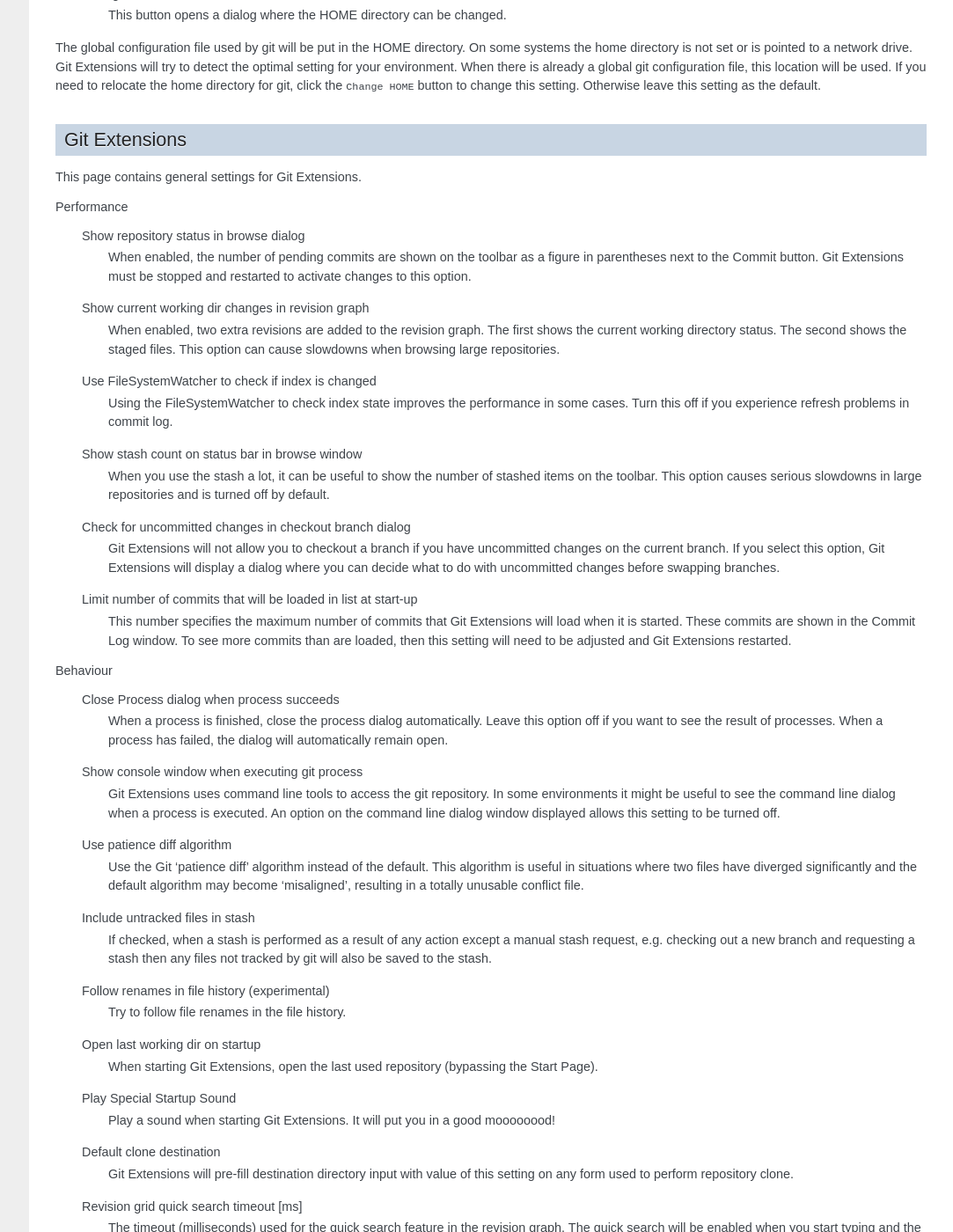
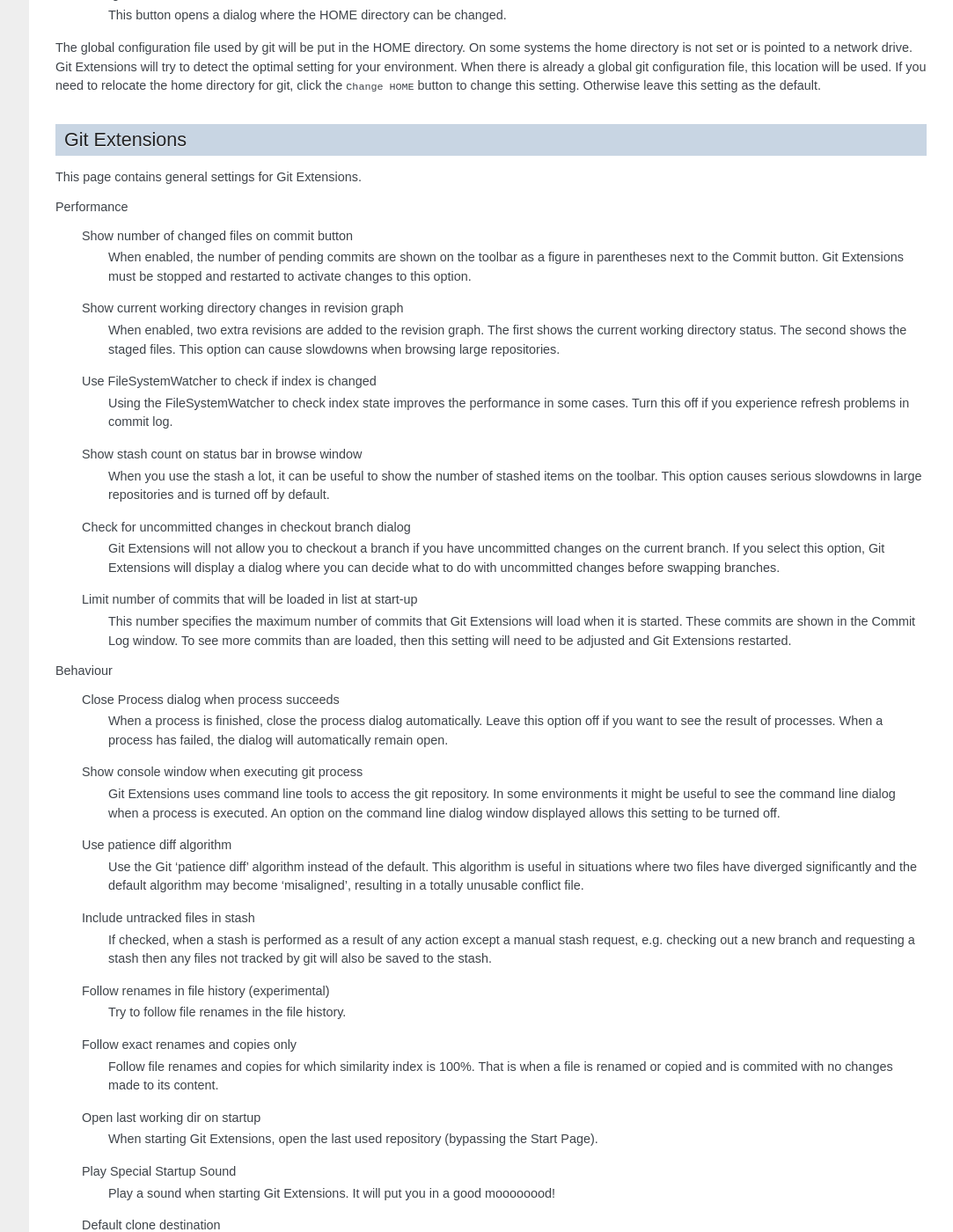
Before and after one commit to martinqt/GitExtensionsDoc, a Sphinx documentation site: the page built from source/settings.rst, in a window 1280 px wide and 1400 px high, scrolled down 1957 px. Shown: the whole window at 88% size, without its empty margins (197-1280 px from the left). Built offline with Sphinx 7.4.7, drawn with Linux system fonts in a browser that asks for light colours.

Commit message:
Git Extensions settings page updated.

```diff
--- a/source/settings.rst
+++ b/source/settings.rst
@@ -87,13 +87,13 @@
 
   .. settingsgroup:: Performance
 
-    .. setting:: Show repository status in browse dialog
+    .. setting:: Show number of changed files on commit button
       :id: changes-no
 
       When enabled, the number of pending commits are shown on the toolbar as a figure in parentheses next to the Commit button.
       Git Extensions must be stopped and restarted to activate changes to this option.
 
-    .. setting:: Show current working dir changes in revision graph
+    .. setting:: Show current working directory changes in revision graph
       :id: working-dir-changes
 
       When enabled, two extra revisions are added to the revision graph.
@@ -159,6 +159,12 @@
       :id: follow-renames
 
       Try to follow file renames in the file history.
+
+    .. setting:: Follow exact renames and copies only
+      :id: follow-exact-renames
+
+      Follow file renames and copies for which similarity index is 100%. That is when a file
+      is renamed or copied and is commited with no changes made to its content.
 
     .. setting:: Open last working dir on startup
       :id: open-last-repo
```
